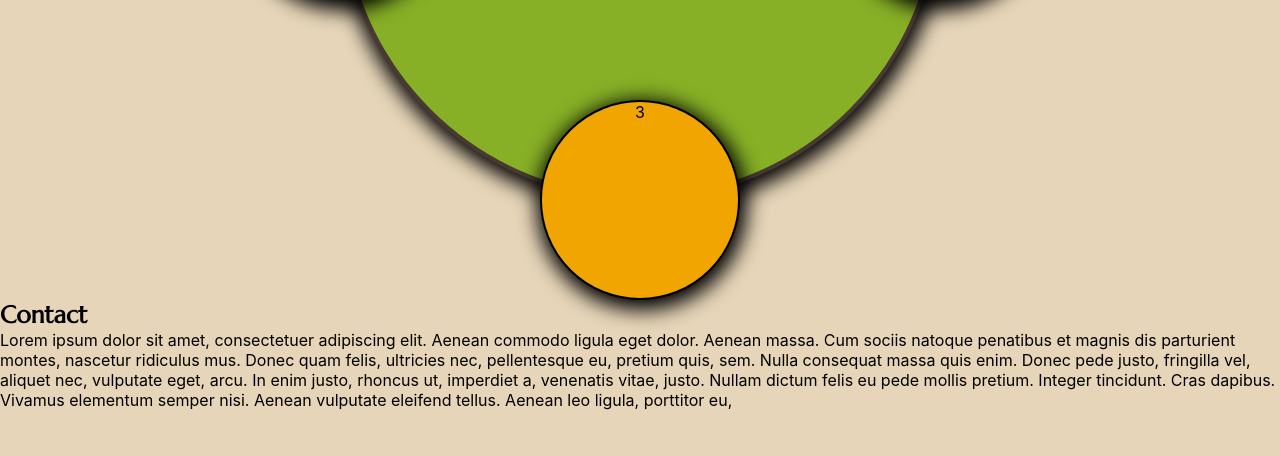
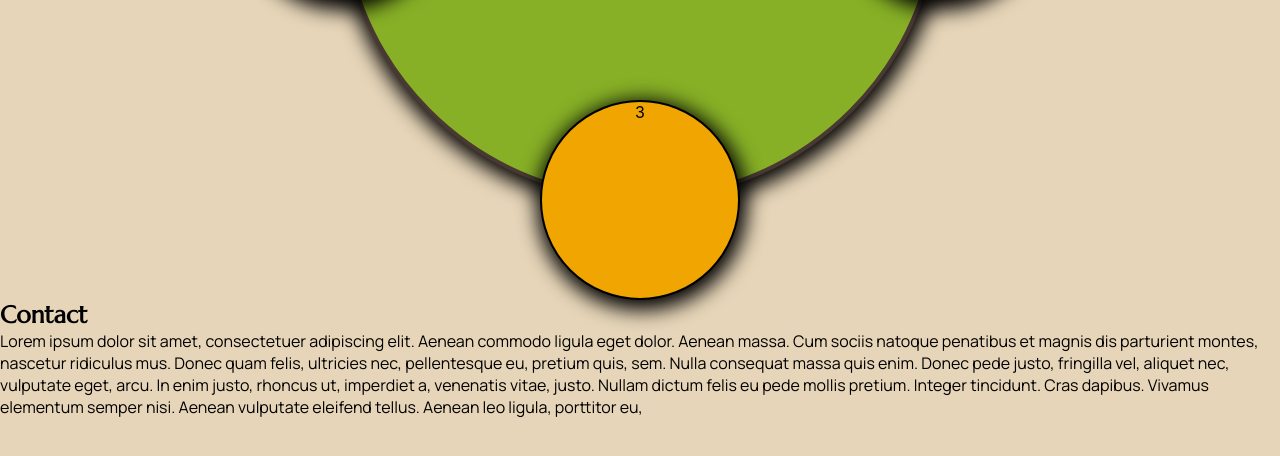
Before and after one commit to CodecoolGlobal/react-for-a-cause-react-ThomasScy, a React (Create React App) app in the folder ngo-bike/: page / in a window 1280 px wide. Shown: the part 1220-1676 px from the top of the page. Built offline with nearby package versions, Linux system fonts and the light colour scheme.

Commit message:
added font for p

```diff
--- a/ngo-bike/src/index.css
+++ b/ngo-bike/src/index.css
@@ -12,7 +12,7 @@ h2,
 h3 {
   font-family: marcellus;
 }
-li, a, button {
+li, a, button,p {
   font-family: manrope;
 }
 :root {
```
